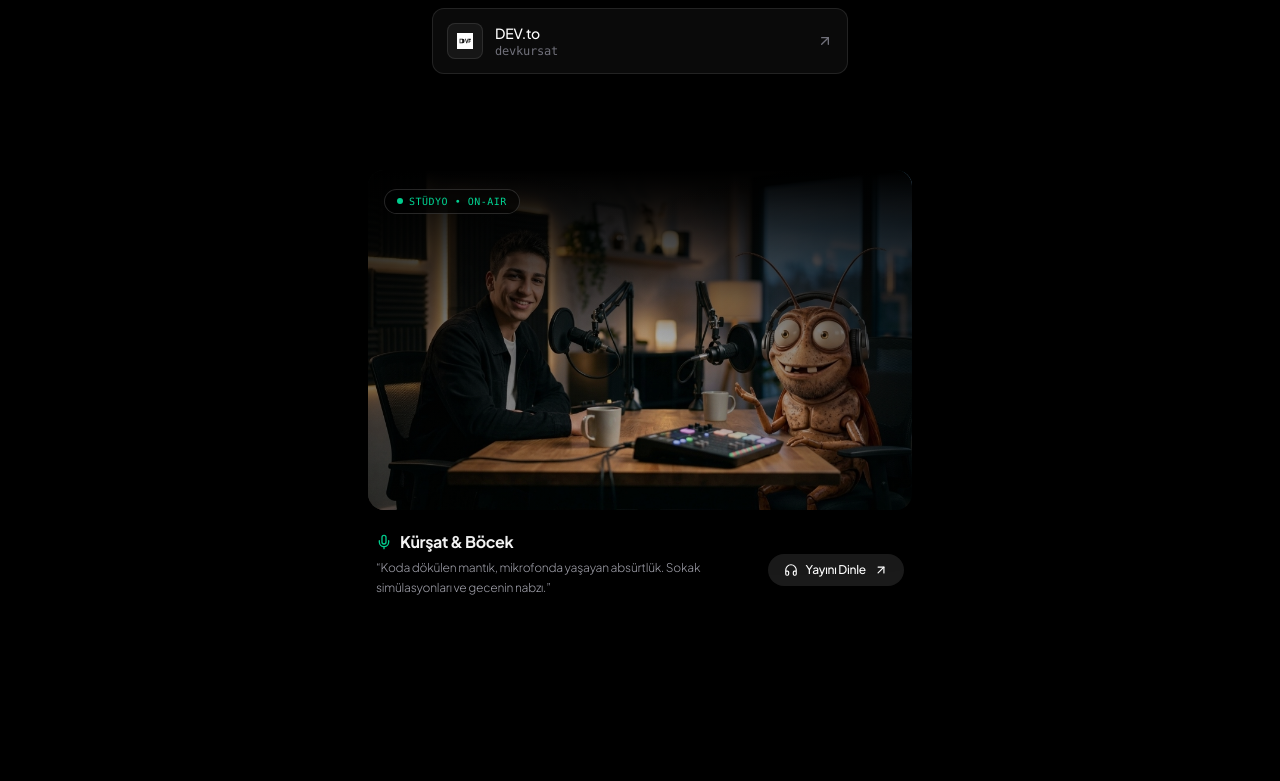
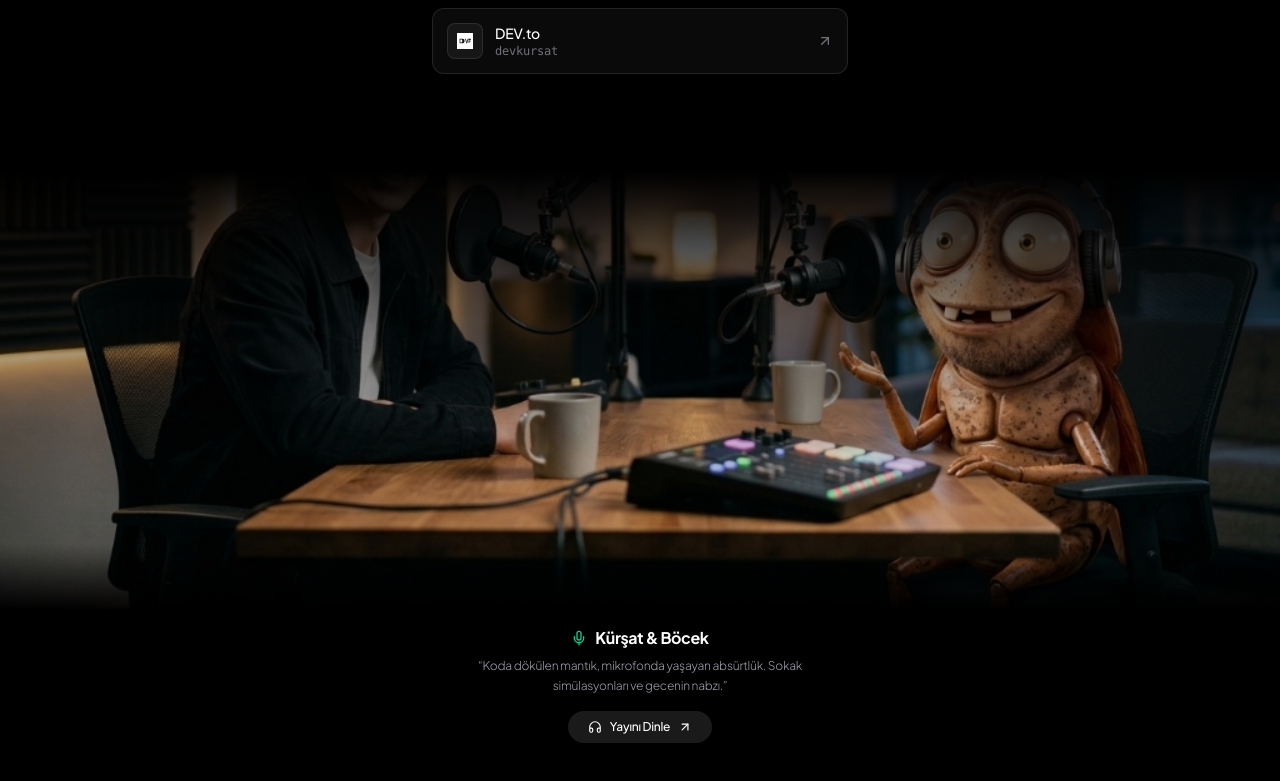
Before and after one commit to DevKursat/kursat-kisisel, a Next.js app: page /links in a window 1280 px wide. Shown: the part 1281-2062 px from the top of the page. Before the commit the page ends 1954 px from the top, so only its background shows below. Built offline with nearby package versions, Linux system fonts and the light colour scheme.

Commit message:
Completely remove photo box container: full bleed with vertical gradient mask and natural studio dialog

```diff
--- a/src/app/links/page.tsx
+++ b/src/app/links/page.tsx
@@ -37,7 +37,7 @@ export default function LinksPage() {
   return (
     <main className="min-h-screen bg-[#000000] text-white selection:bg-white selection:text-black font-sans antialiased relative">
       {/* 1. TOP NAV BAR */}
-      <header className="relative z-20 max-w-lg mx-auto px-5 pt-8 pb-4 flex items-center justify-between">
+      <header className="relative z-20 max-w-md mx-auto px-5 pt-8 pb-4 flex items-center justify-between">
         <Link
           href="/"
           className="inline-flex items-center gap-2 px-3.5 py-1.5 rounded-full bg-white/[0.05] hover:bg-white/[0.12] backdrop-blur-xl border border-white/10 hover:border-white/20 text-xs text-zinc-300 hover:text-white transition-all active:scale-95"
@@ -47,7 +47,7 @@ export default function LinksPage() {
         </Link>
       </header>
 
-      {/* 2. EDITORIAL HERO (CLEAN, NO AVATAR) */}
+      {/* 2. EDITORIAL HERO (CLEAN & MINIMAL) */}
       <div className="relative z-10 max-w-md mx-auto px-4 pt-6 pb-4 text-center">
         <div className="space-y-1.5">
           <h1 className="text-3xl sm:text-4xl font-extrabold tracking-tight text-white uppercase font-archivo">
@@ -89,7 +89,7 @@ export default function LinksPage() {
           </button>
         </div>
 
-        {/* 3. TACTILE GLASS LINK DIRECTORY (BEĞENİLEN ŞEFFAF KARTLAR) */}
+        {/* 3. TACTILE GLASS LINK DIRECTORY */}
         <div className="mt-8 space-y-7 text-left">
           {/* Section: Animasyon & Medya */}
           <div>
@@ -391,38 +391,32 @@ export default function LinksPage() {
         </div>
       </div>
 
-      {/* 4. NATURAL ATMOSPHERIC PODCAST FINALE (FOTOĞRAFIN ÜST KISMI SİTEYE ŞEFFAFLAŞARAK ERİR, ALT KISIM CANLI & DOĞAL) */}
-      <section className="relative w-full max-w-xl mx-auto mt-20 pb-16 px-4">
-        {/* The photo with smooth top fade into site's pure black */}
-        <div className="relative aspect-[16/10] w-full rounded-2xl overflow-hidden shadow-2xl">
+      {/* 4. NATURAL ATMOSPHERIC PODCAST BLEED (SIFIR KUTU, SIFIR ÇERÇEVE, ÜSTTEN DOĞAL ERİME) */}
+      <section className="relative w-full mt-20 pb-16">
+        {/* Fotoğraf: Sıfır border-radius, sıfır çerçeve, üstten karanlığa şeffaflaşarak eriyen saf görsel */}
+        <div
+          className="relative w-full h-[320px] sm:h-[440px] pointer-events-none select-none"
+          style={{
+            maskImage: "linear-gradient(to bottom, transparent 0%, rgba(0,0,0,0.6) 35%, black 85%, transparent 100%)",
+            WebkitMaskImage: "linear-gradient(to bottom, transparent 0%, rgba(0,0,0,0.6) 35%, black 85%, transparent 100%)",
+          }}
+        >
           <Image
             src="/images/bocek-podcast.jpg"
-            alt="Kürşat & Böcek Podcast"
+            alt="Kürşat & Böcek"
             fill
             className="object-cover object-bottom"
           />
-          {/* Top fade gradient - melts smoothly into site black background */}
-          <div className="absolute inset-0 bg-gradient-to-t from-transparent via-black/30 to-[#000000]" />
-          {/* Side soft fade */}
-          <div className="absolute inset-0 bg-gradient-to-r from-black/40 via-transparent to-black/40" />
-
-          {/* On-air badge */}
-          <div className="absolute top-4 left-4 z-10">
-            <span className="inline-flex items-center gap-1.5 px-3 py-1 rounded-full bg-black/60 backdrop-blur-md border border-white/15 text-[10px] font-mono tracking-wider text-emerald-400">
-              <span className="w-1.5 h-1.5 rounded-full bg-emerald-400 animate-pulse" />
-              <span>STÜDYO • ON-AIR</span>
-            </span>
-          </div>
         </div>
 
-        {/* Podcast Dialogue & Narration */}
-        <div className="mt-5 space-y-3 text-center sm:text-left flex flex-col sm:flex-row items-center justify-between gap-4 px-2">
-          <div className="space-y-1">
-            <div className="text-base font-bold text-white tracking-tight flex items-center justify-center sm:justify-start gap-2">
+        {/* Podcast Dialogue & Narration (Kürşat & Böcek odaklı diyalog alanı) */}
+        <div className="max-w-md mx-auto px-5 pt-4 text-center space-y-4">
+          <div className="space-y-1.5">
+            <div className="text-base font-bold text-white tracking-tight flex items-center justify-center gap-2">
               <Mic className="w-4 h-4 text-emerald-400" />
               <span>Kürşat & Böcek</span>
             </div>
-            <p className="text-xs text-zinc-400 font-light leading-relaxed max-w-sm">
+            <p className="text-xs text-zinc-400 font-light leading-relaxed max-w-sm mx-auto">
               “Koda dökülen mantık, mikrofonda yaşayan absürtlük. Sokak simülasyonları ve gecenin nabzı.”
             </p>
           </div>
@@ -431,7 +425,7 @@ export default function LinksPage() {
             href="https://www.youtube.com/@kursatsi"
             target="_blank"
             rel="noopener noreferrer"
-            className="inline-flex items-center gap-2 px-4 py-2 rounded-full bg-white/10 hover:bg-white hover:text-black text-xs font-medium text-white transition-all shrink-0 active:scale-95"
+            className="inline-flex items-center gap-2 px-5 py-2 rounded-full bg-white/10 hover:bg-white hover:text-black text-xs font-medium text-white transition-all active:scale-95"
           >
             <Headphones className="w-3.5 h-3.5" />
             <span>Yayını Dinle</span>
```
